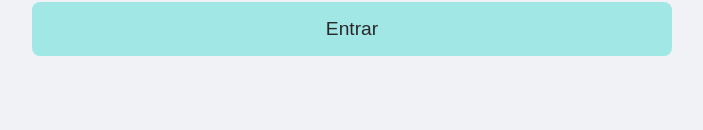
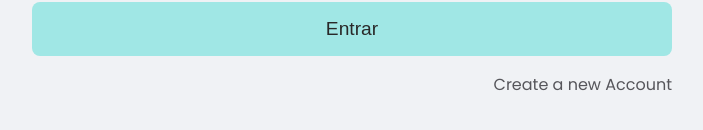
Before and after one commit to mattheusts/bookstore-web, a React (Create React App) app: page /signin in a window 1280 px wide. Shown: the part 236-366 px from the top of the page, without its empty margins (288-991 px from the left). Built offline with nearby package versions, Linux system fonts and the light colour scheme.

Commit message:
feat: create a new account component

```diff
--- a/src/pages/Auth/SignIn/index.tsx
+++ b/src/pages/Auth/SignIn/index.tsx
@@ -2,7 +2,7 @@ import { useState } from 'react';
 import { useNavigate } from 'react-router-dom';
 import { Button } from '../../../components/Form/Button/styles';
 import { Input } from '../../../components/Form/Input';
-import { Container, Title, Form } from './styles';
+import { Container, Title, Form, CreateAccount } from './styles';
 import { api } from '../../../services/api';
 import { setLocalToken, setLocalUsername } from '../../../utils/util';
 import { useAuth } from '../../../hook/auth';
@@ -56,8 +56,14 @@ function SignIn() {
           value={password}
           onChange={(event) => setPassword(event.target.value)}
         ></Input>
-
         <Button type="submit">Entrar</Button>
+        <CreateAccount
+          onClick={() => {
+            history('/signup');
+          }}
+        >
+          Create a new Account
+        </CreateAccount>
       </Form>
     </Container>
   );
--- a/src/pages/Auth/SignIn/styles.ts
+++ b/src/pages/Auth/SignIn/styles.ts
@@ -2,7 +2,7 @@ import styled from 'styled-components';
 
 export const Container = styled.div`
   display: flex;
-  margin 0 auto;
+  margin: 0 auto;
   justify-content: center;
   text-align: center;
 `;
@@ -16,3 +16,15 @@ export const Form = styled.form`
   margin: 2rem 0;
   width: 50%;
 `;
+
+export const CreateAccount = styled.span`
+  color: ${({ theme }) => theme.colors.grey};
+  float: right;
+  margin-top: 1rem;
+  cursor: pointer;
+  transition: 0.2s filter;
+
+  &:hover {
+    filter: brightness(0.8);
+  }
+`;
```
